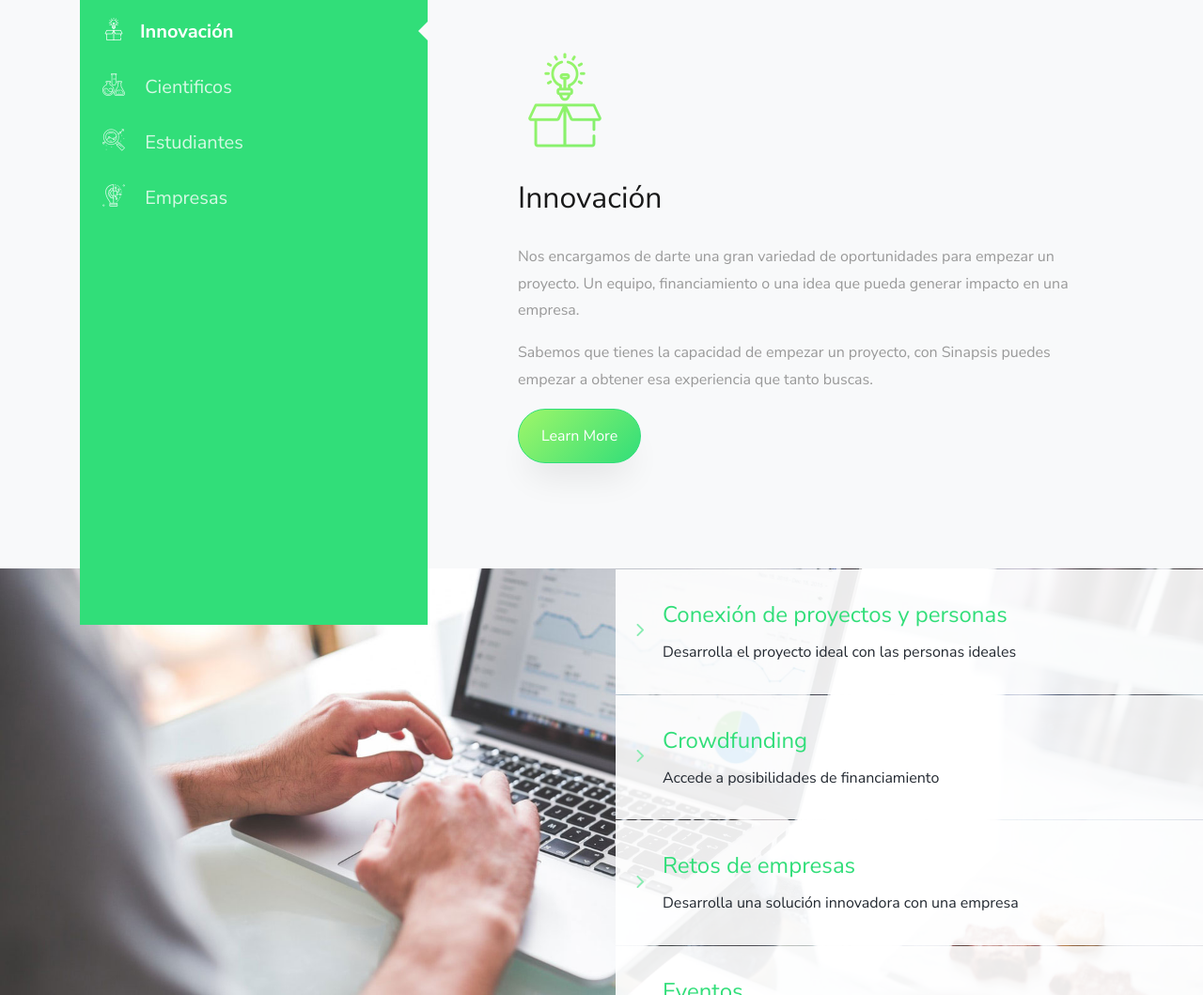
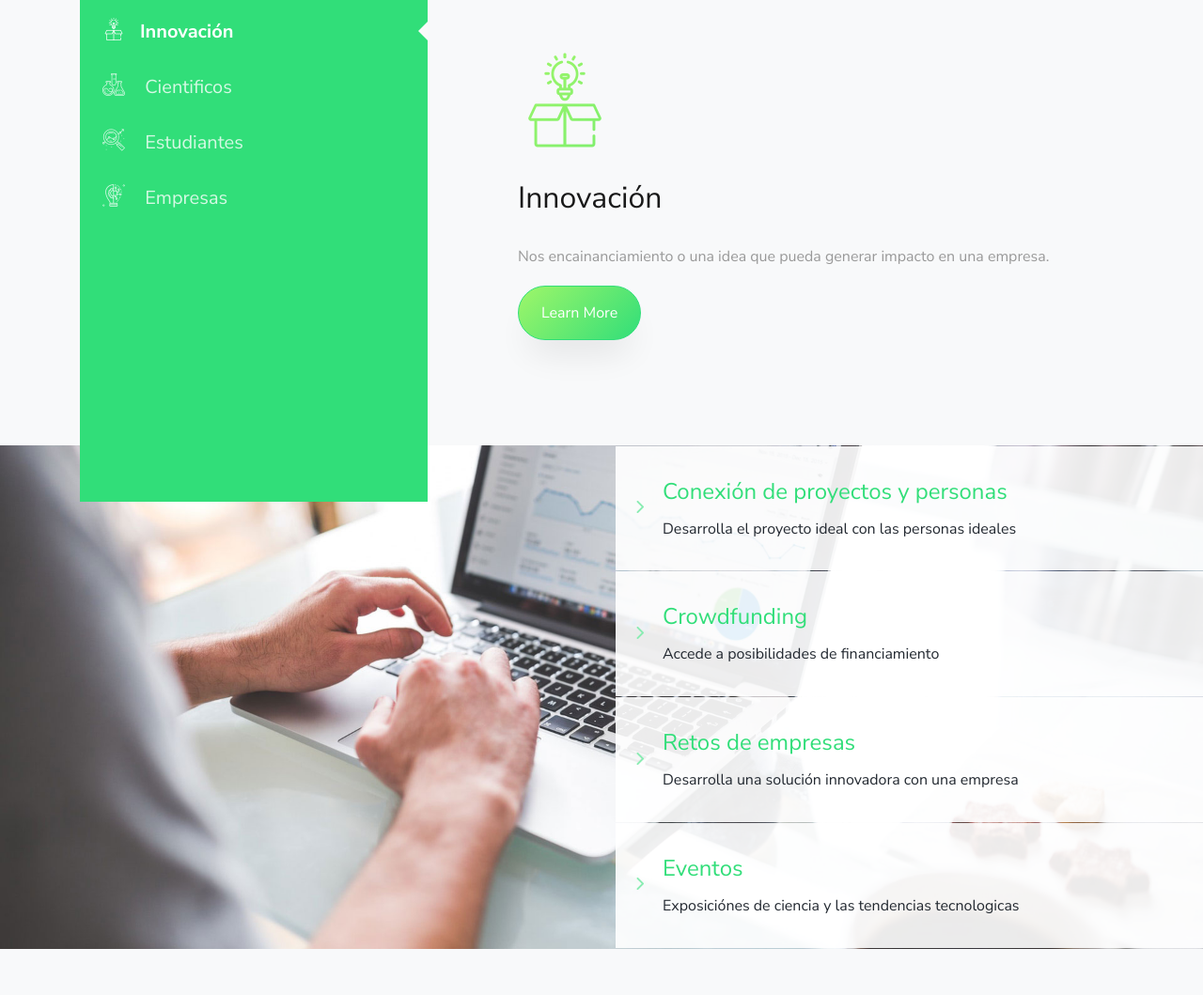
Before and after one commit to HumbertoBernal/LandingPage_Sinapsis, a plain HTML site: page index.html in a window 1280 px wide. Shown: the part 1475-2534 px from the top of the page at 94% size. Drawn offline with Linux system fonts and the light colour scheme; some packages are replaced by stand-ins of ours; no server answers; a script that the page names is missing; files whose address does not match are found by name.

Commit message:
version 6

```diff
--- a/index.html
+++ b/index.html
@@ -64,7 +64,7 @@
 	    </div>
 	  </nav>
 
-
+	<!-- header-->
 	  <section id="home-section" class="hero">
 	  	<h3 class="vr">Bienvenidos a Sinapsis</h3>
 		  <div class="home-slider js-fullheight owl-carousel">
@@ -110,6 +110,8 @@
 			  -->
 	    </div>
     </section>
+
+	<!-- video-->
  	<div class="row">
 		<div class="col-lg-2">
 		</div>
@@ -121,9 +123,7 @@
 
 	</div>
 
-
-
-
+	<!-- servicios-->
     <section class="ftco-section ftco-no-pb ftco-no-pt ftco-services bg-light" id="services-section">
       <div class="container">
 
@@ -147,8 +147,7 @@
               <div class="tab-pane fade show active py-5" id="v-pills-1" role="tabpanel" aria-labelledby="v-pills-1-tab">
                 <span class="icon mb-3 d-block flaticon-ideas"></span>
                 <h2 class="mb-4">Innovación</h2>
-                <p>Nos encargamos de darte una gran variedad de oportunidades para empezar un proyecto. Un equipo, financiamiento o una idea que pueda generar impacto en una empresa. </p>
-                <p>Sabemos que tienes la capacidad de empezar un proyecto, con Sinapsis puedes empezar a obtener esa experiencia que tanto buscas.</p>
+                <p>Nos encainanciamiento o una idea que pueda generar impacto en una empresa. </p>
                 <p><a href="#" class="btn btn-primary px-4 py-3">Learn More</a></p>
               </div>
 
```
